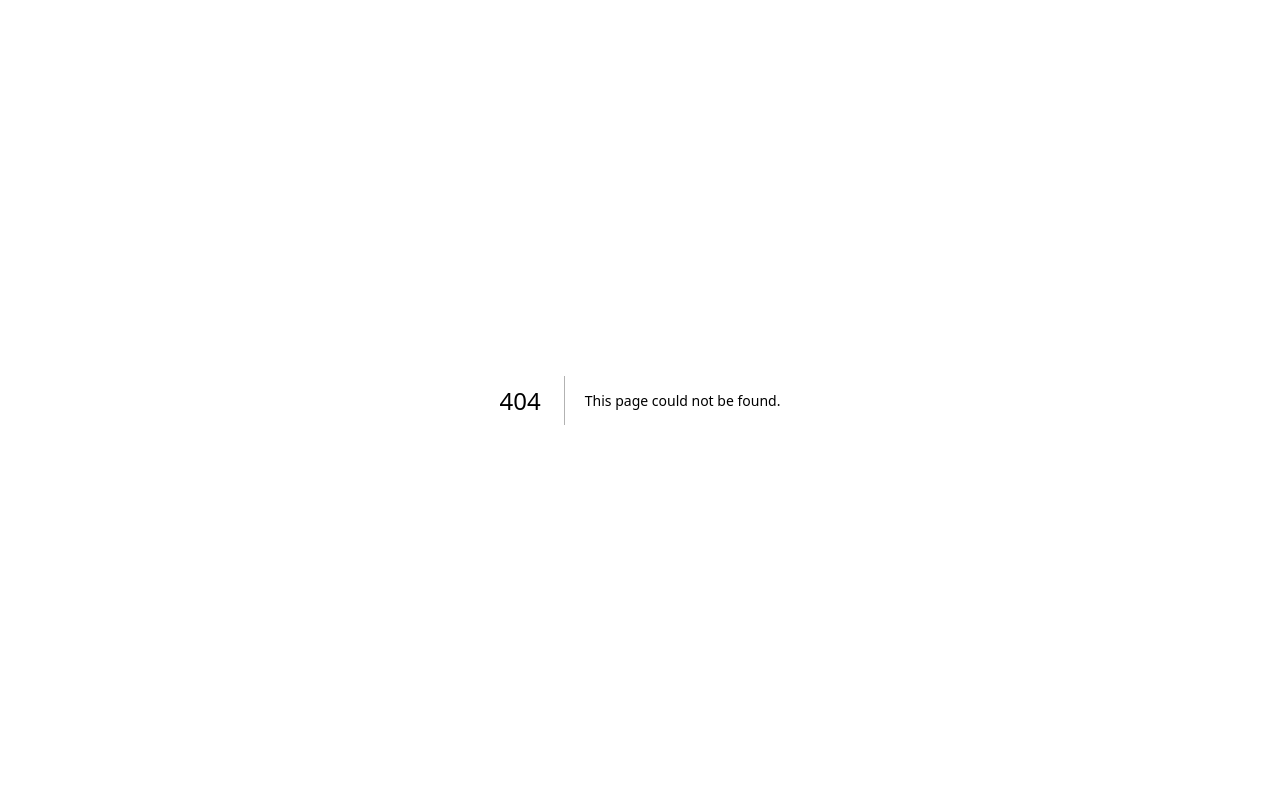
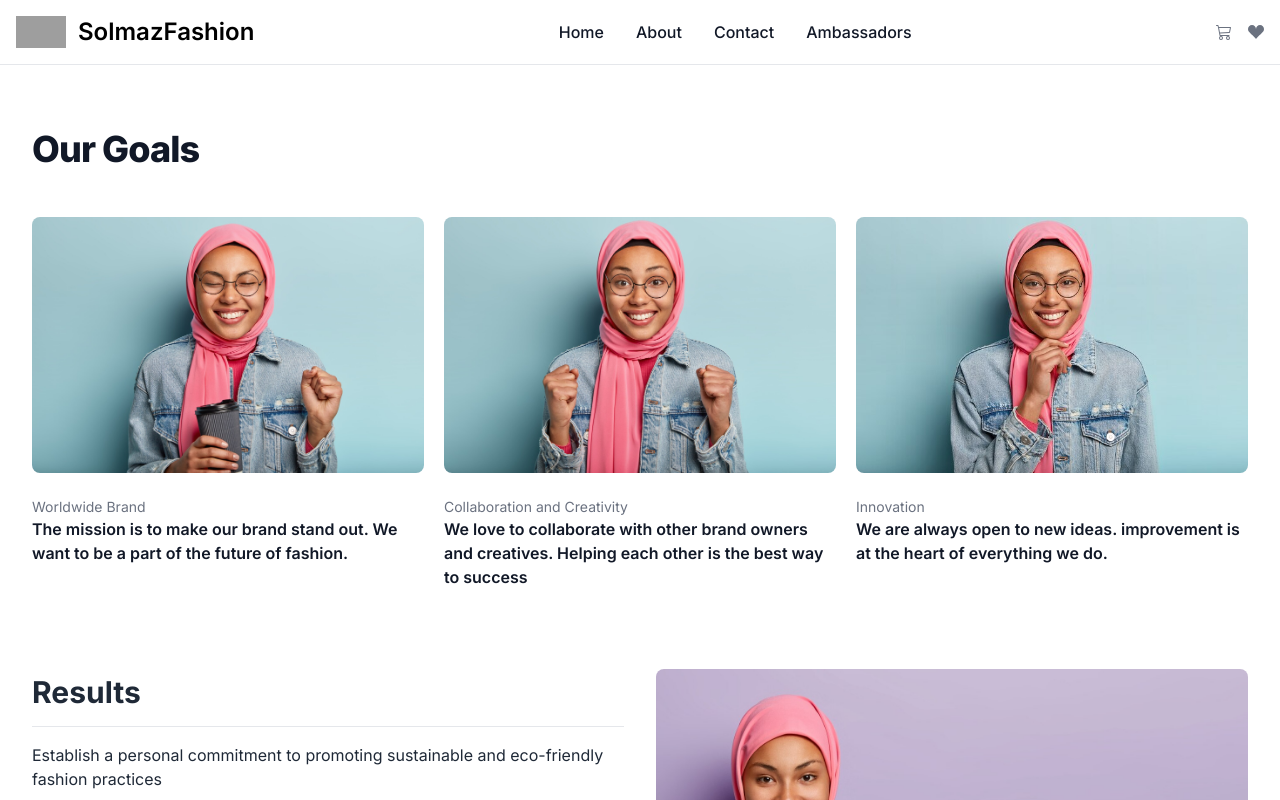
Before and after one commit to Zolusion/webshop-clothing-store, a Next.js app: page /worldwide-outreach in a window 1280 px wide. Before the commit this address had no page. Shown: the top 800 px of the page. Built offline with nearby package versions, Linux system fonts and the light colour scheme; grey boxes are pictures that could not be loaded.

Commit message:
new page

```diff
--- /dev/null
+++ b/src/app/worldwide-outreach/page.tsx
@@ -0,0 +1,23 @@
+import React from 'react'
+import type { Metadata } from "next";
+import Navbar from '@/components/Navbar';
+import Footer from '@/components/Footer';
+import Goals from '@/components/Goals';
+
+const title = "Our Goal";
+
+export const metadata: Metadata = {
+    title: `${title} | Solmaz Fashion`,
+}
+
+const page = () => {
+  return (
+    <div className='bg-white'>
+        <Navbar />
+        <Goals />
+        <Footer />
+    </div>
+  )
+}
+
+export default page
```
